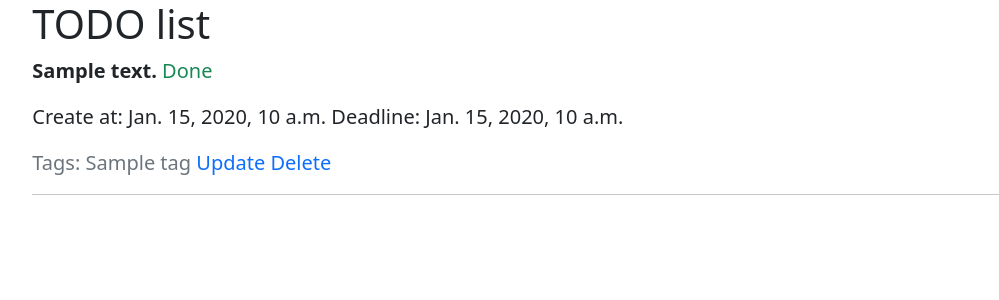
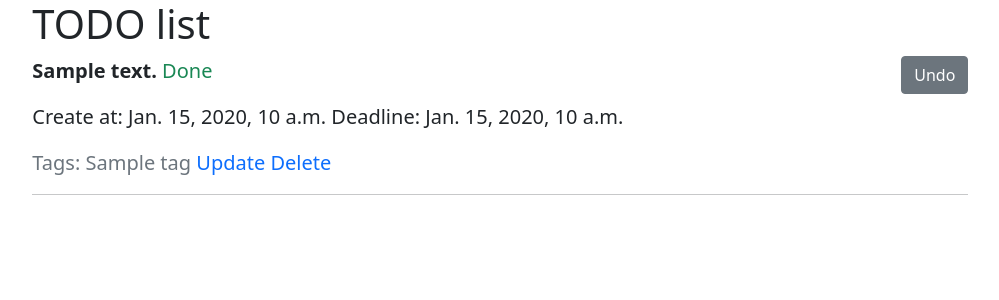
Before and after one commit to Neyrony/Todo-list, a Django app: page / in a window 1280 px wide. Shown: the top 300 px of the page, without its empty margins (193-1192 px from the left). Run offline with Django 5.2, Linux system fonts and the light colour scheme; tables that the repository leaves empty hold one stand-in row (values such as "Sample post").

Commit message:
feat: add buttons complete/undo and change base.html for better UI

```diff
--- a/templates/base.html
+++ b/templates/base.html
@@ -18,7 +18,7 @@
 
         {% endblock %}
       </div>
-      <div class="col-sm-10">
+      <div class="col-sm-9">
         {% block content %}
 
         {% endblock %}
--- a/templates/todo_list/task_list.html
+++ b/templates/todo_list/task_list.html
@@ -7,8 +7,10 @@
     <p><strong>{{ task.content }}</strong>
       {% if task.is_done %}
         <span class="text-success">Done</span>
+        <a class="btn btn-secondary float-end" href="#">Undo</a>
       {% else %}
         <span class="text-danger">Not done</span>
+        <a class="btn btn-success float-end" href="#">Complete</a>
       {% endif %}
     </p>
     <p>
```
